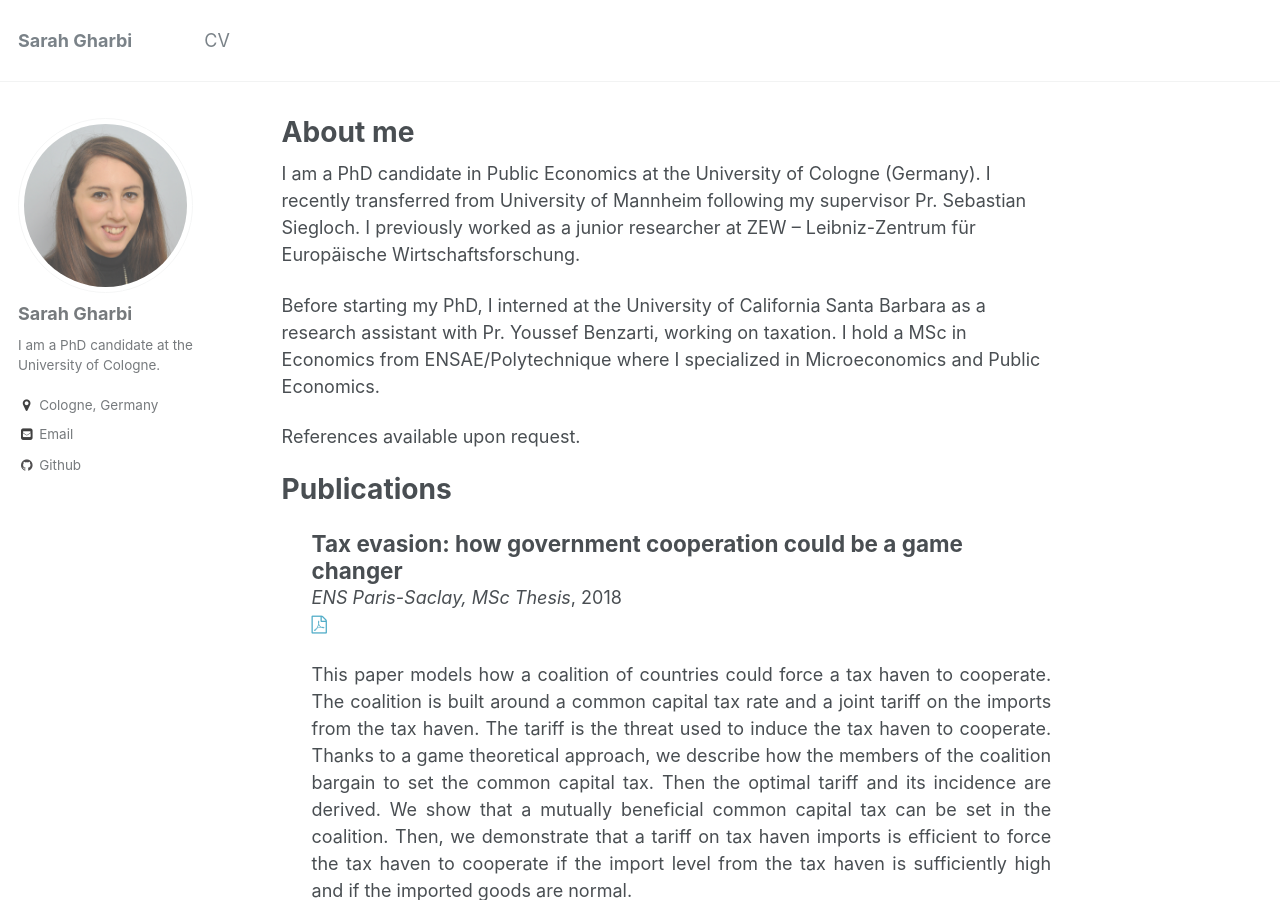
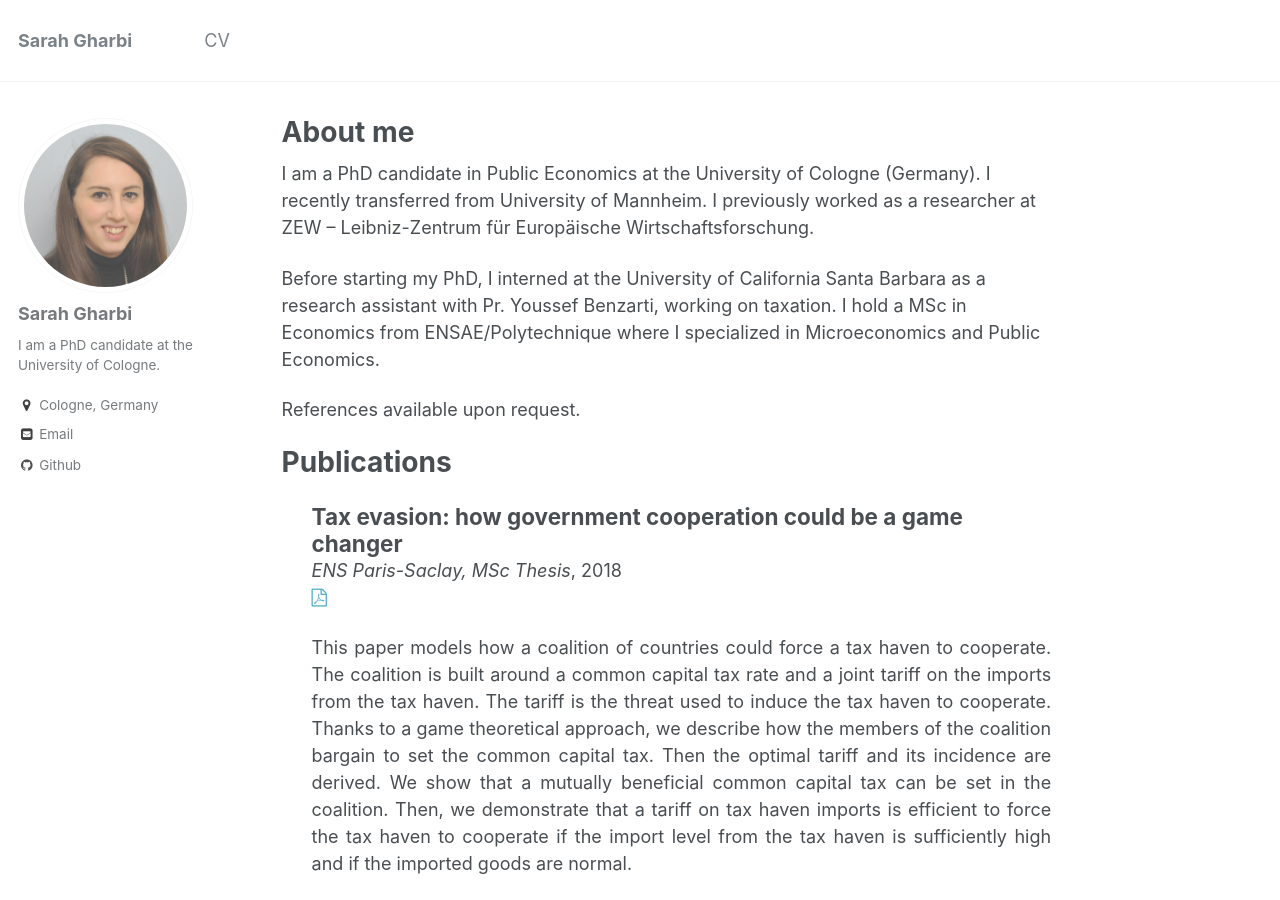
Before and after one commit to sarahgharbi/sarahgharbi.github.io, a Jekyll site: the page built from _pages/about.md, in a window 1280 px wide and 900 px high. Built offline with Jekyll 4.4.1, drawn with Linux system fonts in a browser that asks for light colours.

Commit message:
Update about.md

```diff
--- a/_pages/about.md
+++ b/_pages/about.md
@@ -7,7 +7,7 @@ redirect_from:
   - /about/
   - /about.html
 ---
-I am a PhD candidate in Public Economics at the University of Cologne (Germany). I recently transferred from University of Mannheim following my supervisor Pr. Sebastian Siegloch. I previously worked as a junior researcher at ZEW -- Leibniz-Zentrum für Europäische Wirtschaftsforschung.
+I am a PhD candidate in Public Economics at the University of Cologne (Germany). I recently transferred from University of Mannheim. I previously worked as a researcher at ZEW -- Leibniz-Zentrum für Europäische Wirtschaftsforschung.
 
 
 Before starting my PhD, I interned at the University of California
```
